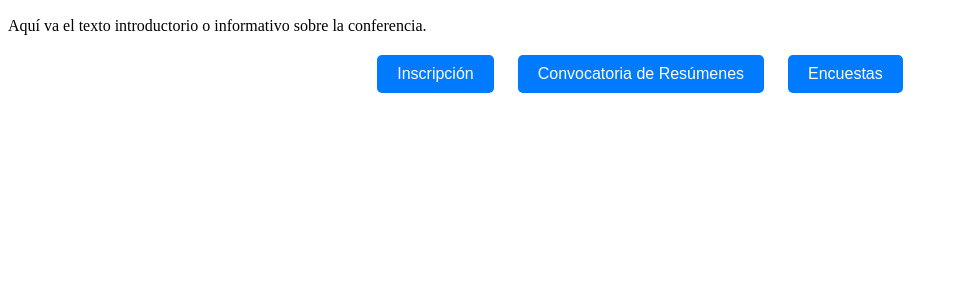
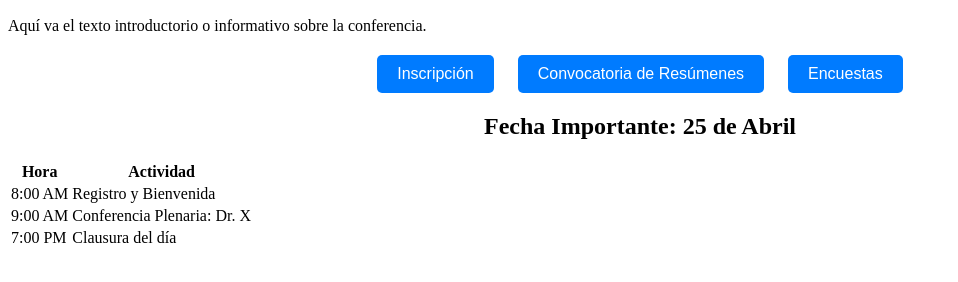
Before and after one commit to Q-Waman/mesh2024.github.io, a plain HTML site: page index.html in a window 1280 px wide. Shown: the part 180-462 px from the top of the page, without its empty margins (0-958 px from the left). Drawn offline with Linux system fonts and the light colour scheme; files that its build step writes are made by us from their sources; a script that the page names is missing.

Commit message:
Update index.html

```diff
--- a/index.html
+++ b/index.html
@@ -30,6 +30,30 @@
             <button onclick="window.location.href='URL_DEL_FORM_RESUMENES';">Convocatoria de Resúmenes</button>
             <button onclick="window.location.href='URL_DEL_FORM_ENCUESTAS';">Encuestas</button>
         </section>
+        <section id="important-dates">
+            <h2 style="text-align:center;"><strong>Fecha Importante: 25 de Abril</strong></h2>
+            <table>
+                <tr>
+                    <th>Hora</th>
+                    <th>Actividad</th>
+                </tr>
+                <tr>
+                    <td>8:00 AM</td>
+                    <td>Registro y Bienvenida</td>
+                </tr>
+                <!-- Repite la fila debajo para cada hora y actividad -->
+                <!-- Ejemplo de fila con actividad -->
+                <tr>
+                    <td>9:00 AM</td>
+                    <td>Conferencia Plenaria: Dr. X</td>
+                </tr>
+                <!-- Continúa añadiendo filas según sea necesario -->
+                <tr>
+                    <td>7:00 PM</td>
+                    <td>Clausura del día</td>
+                </tr>
+            </table>
+        </section>
     </main>
     <script src="js/script.js"></script>
 </body>
```
